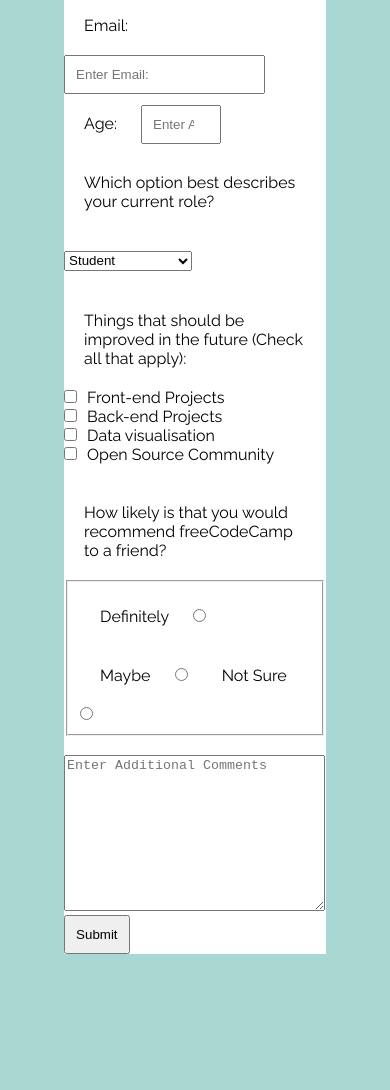
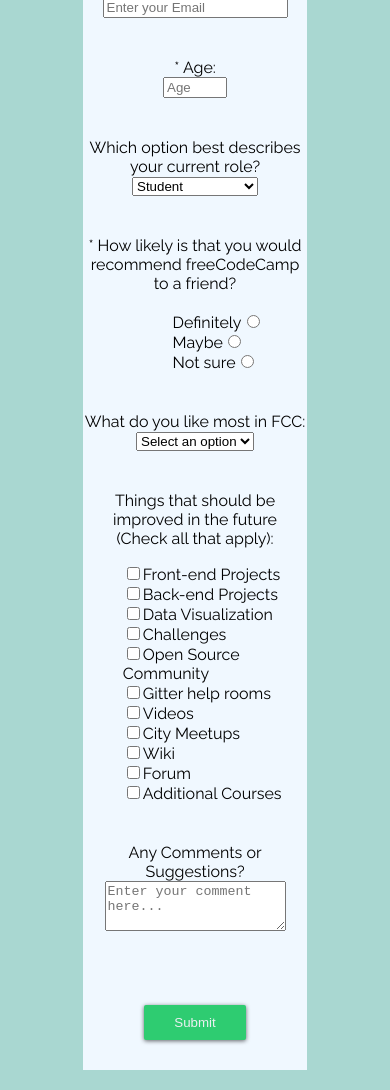
Before and after one commit to jacob1710/survey-form, a plain HTML site: page index.html in a window 390 px wide. Shown: the part 236-1326 px from the top of the page. Before the commit the page ends 1198 px from the top, so only its background shows below. Drawn offline with Linux system fonts and the light colour scheme.

Commit message:
update css for mobile

```diff
--- a/css/main.css
+++ b/css/main.css
@@ -1,47 +1,82 @@
-body{
-    font-family: "Raleway", sans-serif;
-    background-color: rgb(169, 215, 209)
+@import url(https://fonts.googleapis.com/css?family=Raleway:400,500);
+
+* {
+  box-sizing: border-box;
 }
 
-main{
-    background-color: white;
-    margin: 0px 15% 0px 15%;
+
+.rowTab::after {
+  content: "";
+  margin: 20px;
+  clear: both;
+  display: table;
 }
-#title{
-    text-align: center;
-    font-size: 32px;
-    font-weight: bold;
-    font-family: "Raleway", sans-serif;
+#submit{
+  margin: 30px auto;
+  padding: 10px 30px;
+  overflow: hidden;
+  border-width: 0;
+  outline: none;
+  border-radius: 2px;
+  box-shadow: 0 1px 4px rgba(0, 0, 0, .6);
+  background-color: #2ecc71;
+  color: #ecf0f1;
 }
-#heading{
-    text-align: center;
-    padding: 10px;
+#preferences{
+  text-align: left;
 }
-select{
-    margin: 20px 0px 20px 0px;
+.labels{
+  text-align: right;
 }
-#dropdown{
-    height: 20px;
+.rightTab{
+  text-align: left;
 }
-label{
-    padding: 20px;
-    display: inline-block;
+body {
+  background-color: #a9d7d1;
+  text-align: center;
+  font-family: 'Raleway', Helvetica, sans-serif;
+  min-width: 320px;
 }
-input{
-    padding: 10px;
-    display: inline-block;
-    margin: 0px 10px 0px 0px
+#form-outer{
+  background-color: aliceblue;
+  margin: 20px 20%;
+}
+.radio-ul{
+  margin-left: 0px;
+  display: inline;
+}
+.radio input{
+  text-align: left;
+  display:inline;
 }
 
-span{
-    display: block;
-    margin: 10px;
+/* For mobile phones: */
+[class*="col-"] {
+  width: 100%;
+  text-align: center;
+}
+.radio{
+  text-align: start;
+  margin: 0px 0px 0px 40%;
 }
 
-#submit{
-    text-align: center;
+@media only screen and (min-width: 768px) {
+  /* For desktop: */
+  .col-1 {width: 8.33%;}
+  .col-2 {width: 16.66%;}
+  .col-3 {width: 25%;}
+  .col-4 {width: 33.33%;}
+  .col-5 {width: 41.66%;}
+  .col-6 {width: 50%;}
+  .col-7 {width: 58.33%;}
+  .col-8 {width: 66.66%;}
+  .col-9 {width: 75%;}
+  .col-10 {width: 83.33%;}
+  .col-11 {width: 91.66%;}
+  .col-12 {width: 100%;}
+
+  [class*="col-"] {
+    float: left;
+    padding: 10px;
+  }
 }
-
-input[radio]{
-    height: 10px;
-}
--- a/index.html
+++ b/index.html
@@ -5,60 +5,110 @@
     <meta name="viewport" content="width=device-width, initial-scale=1.0">
     <meta http-equiv="X-UA-Compatible" content="ie=edge">
     <link rel="stylesheet" href="css/main.css">
-    <link href="https://fonts.googleapis.com/css?family=Raleway&display=swap" rel="stylesheet">
     <title>Survey Form</title>
 </head>
 <body>
-<h1 id="title">Survey Form</h1>
-<main>
-    <p id="description">Let us know how we can improve freeCodeCamp</p>
-    <form action="" id="survey-form" class="grid-container">
-            <label for="name" id="name-label">Name:</label>
-            <input type="text" name="name" id="name" required placeholder="Enter Name:">
-            <br>
-
-            <label for="email" id="email-label">Email:</label>
-            <input type="email" name="email" id="email" required placeholder="Enter Email:">
-            <br>
-
-        <label for="number" id="number-label">Age:</label>
-        <input type="number" name="age" id="number" min="1" max="150" placeholder="Enter Age:">
-        <br>
-
-        <label for="dropdown">Which option best describes your current role?</label>
-        <select name="" id="dropdown">
-            <option value="student">Student</option>
-            <option value="full-time-job">Full Time Job</option>
-            <option value="full-time-learner">Full Time Learner</option>
-            <option value="prefer-not-to-say">Prefer Not To Say</option>
-            <option value="other">Other</option>
+    <h1 id="title">Survey Form</h1>
+    <div id="form-outer">
+        <p id="description">
+        Let us know how we can improve freeCodeCamp
+        </p>
+        <form id="survey-form" method="GET" action="https://crossorigin.me/https://freecodecamp.com">
+        <div class="rowTab">
+            <div class="labels col-6">
+            <label id="name-label" for="name">* Name: </label>
+            </div>
+            <div class="rightTab col-6">
+            <input autofocus type="text" name="name" id="name" class="input-field" placeholder="Enter your name" required>
+            </div>
+        </div>
+        <div class="rowTab">
+            <div class="labels  col-6">
+            <label id="email-label" for="email">* Email: </label>
+            </div>
+            <div class="rightTab  col-6">
+            <input type="email" name="email" id="email" class="input-field" required placeholder="Enter your Email">
+            </div>
+        </div>
+        <div class="rowTab">
+            <div class="labels col-6">
+            <label id="number-label" for="age">* Age: </label>
+            </div>
+            <div class="rightTab col-6">
+            <input type="number" name="age" id="number" min="1" max="125" class="input-field" placeholder="Age">
+            </div>
+        </div>
+        <div class="rowTab">
+            <div class="labels col-6">
+                <label for="currentPos">Which option best describes your current role?</label>
+            </div>
+            <div class="rightTab col-6">
+            <select id="dropdown" name="currentPos" class="dropdown">
+                <option disabled value>Select an option</option>
+                <option  value="student">Student</option>
+                <option value="job">Full Time Job</option>
+                <option value="learner">Full Time Learner</option>
+                <option value="preferNo">Prefer not to say</option>
+                <option value="other">Other</option>
+            </select>
+            </div>
+        </div>
+        <div class="rowTab">
+            <div class="labels col-6">
+                <label for="userRating">* How likely is that you would recommend freeCodeCamp to a friend?</label>
+            </div>
+            <div class="rightTab col-6">
+                <ul style="list-style: none;" class="radio-ul">
+                    <li class="radio"><label>Definitely<input name="radio-buttons" value="1"  type="radio" class="userRatings" ></label></li>
+                    <li class="radio"><label>Maybe<input name="radio-buttons" value="2"  type="radio" class="userRatings" ></label></li>
+                    <li class="radio"><label>Not sure<input name="radio-buttons" value="3"  type="radio" class="userRatings" ></label></li>
+                </ul>
+            </div>
+        </div>
+        <div class="rowTab">
+            <div class="labels col-6">
+            <label for="most-like">What do you like most in FCC: </label>
+            </div>
+            <div class="rightTab col-6">
+            <select id="most-like" name="mostLike" class="dropdown">
+            <option disabled selected value>Select an option</option>
+            <option value="challenges">Challenges</option>
+            <option value="projects">Projects</option>
+            <option value="community">Community</option>
+            <option value="openSource">Open Source</option>
         </select>
-        <br>
-
-        <label for="">Things that should be improved in the future (Check all that apply): </label>
-        <input type="checkbox" name="Front-end Projects" id="front-end-projects" value="f-end">Front-end Projects<br>
-        <input type="checkbox" name="Back-end Projects" id="back-end-projects" value="b-end">Back-end Projects<br>
-        <input type="checkbox" name="Data visualisation" id="data-visualisation" value="d-vis">Data visualisation<br>
-        <input type="checkbox" name="Open Source Community" id="open-source-community" value="opns">Open Source Community<br>
-        <br>
-
-        <label for="fieldset-radio">How likely is that you would recommend freeCodeCamp to a friend?</label>
-        <fieldset id="fieldset-radio">
-            <label for="r-definitely">Definitely</label>
-            <input type="radio" name="recommend" id="r-definitely" value="definitely">
-
-            <label for="r-maybe">Maybe</label>
-            <input type="radio" name="recommend" id="r-maybe" value="maybe">
-
-            <label for="r-not-sure">Not Sure</label>
-            <input type="radio" name="recommend" id="r-not-sure" value="not-sure">
-        </fieldset>
-        <br>
-
-        <textarea name="additional-comments" id="add-comments" cols="30" rows="10" placeholder="Enter Additional Comments"></textarea>
-        <br>
-        <input type="submit" value="Submit" id="submit">
-    </form>
-</main>
+            </div>
+        </div>
+        <div class="rowTab">
+            <div class="labels col-6">
+            <label for="preferences">Things that should be improved in the future<br>(Check all that apply): </label>
+            </div>
+            <div class="rightTab col-6">
+            <ul id="preferences" style="list-style: none;">
+                <li class="checkbox"><label><input name="prefer" value="1" type="checkbox" class="userRatings">Front-end Projects</label></li>
+                <li class="checkbox"><input name="prefer" value="2" type="checkbox" class="userRatings">Back-end Projects</li>
+                <li class="checkbox"><label><input name="prefer" value="3" type="checkbox" class="userRatings">Data Visualization</label></li>
+                <li class="checkbox"><label><input name="prefer" value="4" type="checkbox" class="userRatings">Challenges</label></li>
+                <li class="checkbox"><label><input name="prefer" value="5" type="checkbox" class="userRatings">Open Source Community</label></li>
+                <li class="checkbox"><label><input name="prefer" value="6" type="checkbox" class="userRatings">Gitter help rooms</label></li>
+                <li class="checkbox"><label><input name="prefer" value="7" type="checkbox" class="userRatings">Videos</label></li>
+                <li class="checkbox"><label><input name="prefer" value="8" type="checkbox" class="userRatings">City Meetups</label></li>
+                <li class="checkbox"><label><input name="prefer" value="9" type="checkbox" class="userRatings">Wiki</label></li>
+                <li class="checkbox"><label><input name="prefer" value="10" type="checkbox" class="userRatings">Forum</label></li>
+                <li class="checkbox"><label><input name="prefer" value="10" type="checkbox" class="userRatings">Additional Courses</label></li>
+            </ul>
+            </div>
+        </div>
+        <div class="rowTab">
+            <div class="labels col-6">
+            <label for="comments">Any Comments or Suggestions?</label>
+            </div>
+            <div class="rightTab col-6">
+            <textarea id="comments" class="input-field" style="height:50px;resize:vertical;" name="comment" placeholder="Enter your comment here..."></textarea>
+            </div>
+        </div>
+        <button id="submit" type="submit">Submit</button>
+        </form>
+    </div>
 </body>
 </html>
```
